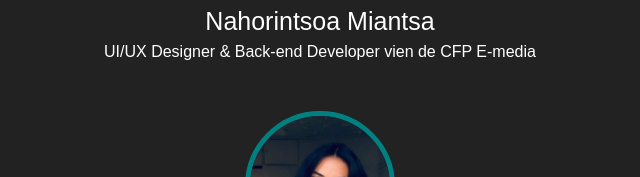
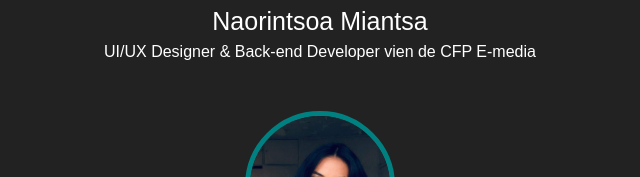
Before and after one commit to joh-mada-mg/joh-mada-mg.github.io, a plain HTML site: page index.html in a window 1280 px wide. Shown: the part 3812-3989 px from the top of the page, 320-960 px from the left. Drawn offline with Linux system fonts and the light colour scheme.

Commit message:
Update index.html

```diff
--- a/index.html
+++ b/index.html
@@ -199,7 +199,7 @@
                     <div class="box">
                         <img src="img/bot.jpg" alt="">
                         <div class="text">
-                            Nahorintsoa Miantsa</div>
+                            Naorintsoa Miantsa</div>
                         <p>
                             UI/UX Designer & Back-end Developer vien de CFP E-media</p>
                     </div>
```
